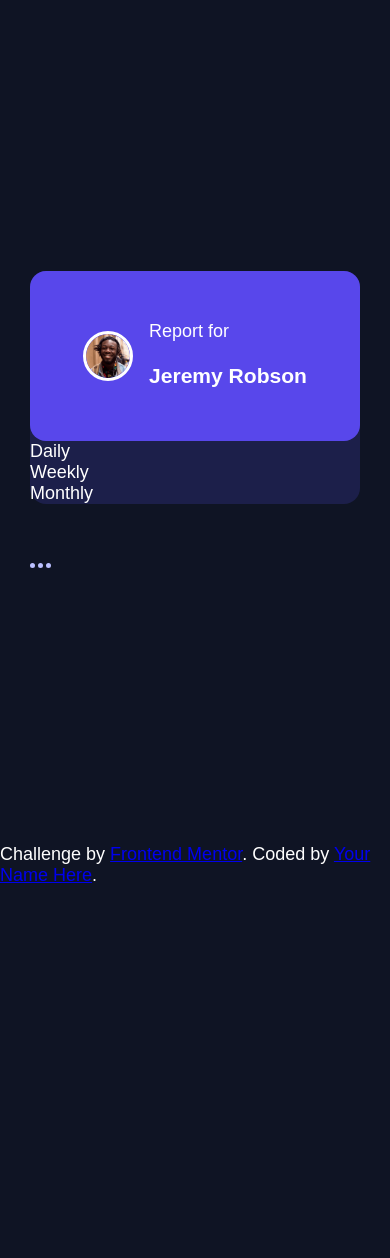
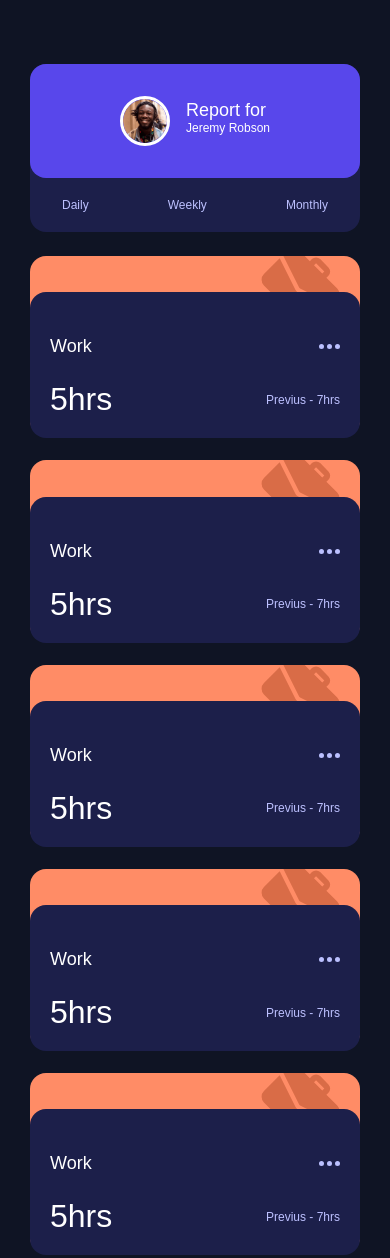
Before and after one commit to AndrewPechnikov/dashboard-activity, a plain HTML site: page index.html in a window 390 px wide. Shown: the top 1258 px of the page. Before the commit the page ends 886 px from the top, so only its background shows below. Drawn offline with Linux system fonts and the light colour scheme.

Commit message:
mobile version succes

```diff
--- a/index.html
+++ b/index.html
@@ -37,26 +37,79 @@
 
         </div>
       </div>
-      <div class="dashboard__item">
-        <article class="tracking-card">
+      <div class="dashboard__item  dashboard__item--work">
+        <article class="tracking-card ">
           <div class="tracking-card__header">
-            <h4 class="tracking-card__title"></h4>
+            <h4 class="tracking-card__title">Work</h4>
             <img class="tracking-card__menu" src="images/icon-ellipsis.svg" alt="menu">
           </div>
           <div class="tracking-card__body">
-            <div class="tracking-card__time"></div>
-            <div class="tracking-card__prev-period"></div>
-
-
+            <div class="tracking-card__time">5hrs</div>
+            <div class="tracking-card__prev-period">Previus - 7hrs</div>
           </div>
-
-
-
         </article>
-
+      </div>
+      <div class="dashboard__item  dashboard__item--work">
+        <article class="tracking-card ">
+          <div class="tracking-card__header">
+            <h4 class="tracking-card__title">Work</h4>
+            <img class="tracking-card__menu" src="images/icon-ellipsis.svg" alt="menu">
+          </div>
+          <div class="tracking-card__body">
+            <div class="tracking-card__time">5hrs</div>
+            <div class="tracking-card__prev-period">Previus - 7hrs</div>
+          </div>
+        </article>
+      </div>
+      <div class="dashboard__item  dashboard__item--work">
+        <article class="tracking-card ">
+          <div class="tracking-card__header">
+            <h4 class="tracking-card__title">Work</h4>
+            <img class="tracking-card__menu" src="images/icon-ellipsis.svg" alt="menu">
+          </div>
+          <div class="tracking-card__body">
+            <div class="tracking-card__time">5hrs</div>
+            <div class="tracking-card__prev-period">Previus - 7hrs</div>
+          </div>
+        </article>
+      </div>
+      <div class="dashboard__item  dashboard__item--work">
+        <article class="tracking-card ">
+          <div class="tracking-card__header">
+            <h4 class="tracking-card__title">Work</h4>
+            <img class="tracking-card__menu" src="images/icon-ellipsis.svg" alt="menu">
+          </div>
+          <div class="tracking-card__body">
+            <div class="tracking-card__time">5hrs</div>
+            <div class="tracking-card__prev-period">Previus - 7hrs</div>
+          </div>
+        </article>
+      </div>
+      <div class="dashboard__item  dashboard__item--work">
+        <article class="tracking-card ">
+          <div class="tracking-card__header">
+            <h4 class="tracking-card__title">Work</h4>
+            <img class="tracking-card__menu" src="images/icon-ellipsis.svg" alt="menu">
+          </div>
+          <div class="tracking-card__body">
+            <div class="tracking-card__time">5hrs</div>
+            <div class="tracking-card__prev-period">Previus - 7hrs</div>
+          </div>
+        </article>
+      </div>
+      <div class="dashboard__item  dashboard__item--work">
+        <article class="tracking-card ">
+          <div class="tracking-card__header">
+            <h4 class="tracking-card__title">Work</h4>
+            <img class="tracking-card__menu" src="images/icon-ellipsis.svg" alt="menu">
+          </div>
+          <div class="tracking-card__body">
+            <div class="tracking-card__time">5hrs</div>
+            <div class="tracking-card__prev-period">Previus - 7hrs</div>
+          </div>
+        </article>
       </div>
 
-    </div>
   </section>
 
 
--- a/style.css
+++ b/style.css
@@ -81,6 +81,107 @@ body {
 }
 
 .info-card__title {
+	font-weight: var(--weight-light);
+	margin: 0;
+	font-size: 12px;
 }
 .info-card__subtitle {
+	font-weight: var(--weight-light);
+	margin: -0.5rem 0 0;
 }
+
+.view-selector {
+	padding: 1.25rem 2rem;
+	display: flex;
+	justify-content: space-between;
+}
+
+.view-selector__item {
+	font-size: 12px;
+	color: var(--blue-200);
+	cursor: pointer;
+}
+
+.view-selector__item:hover,
+.view-selector__item:active {
+	color: white;
+}
+
+.dashboard__item {
+	width: 100%;
+	padding-top: 2.15rem;
+	background-color: white;
+	border-radius: var(--radius);
+	background-repeat: no-repeat;
+	background-position: 92% -8%;
+}
+
+.tracking-card {
+	background-color: var(--blue-800);
+	border-radius: var(--radius);
+
+	padding: 1.25rem;
+	position: relative;
+	bottom: -2px;
+}
+
+.dashboard__item--work {
+	background-color: var(--red-100);
+	background-image: url(images/icon-work.svg);
+}
+
+.dashboard__item--play {
+	background-color: var(--blue-100);
+	background-image: url(images/icon-play.svg);
+}
+
+.dashboard__item--study {
+	background-color: var(--red-200);
+	background-image: url(images/icon-study.svg);
+}
+
+.dashboard__item--exercise {
+	background-color: var(--green-100);
+	background-image: url(images/icon-exercise.svg);
+}
+
+.dashboard__item--social {
+	background-color: var(--violet-500);
+	background-image: url(images/icon-social.svg);
+}
+
+.dashboard__item--self-care {
+	background-color: var(--orange-100);
+	background-image: url(images/icon-self-care.svg);
+}
+
+.dashboard__item:hover .tracking-card {
+	background-color: var(--blue-500);
+}
+
+.tracking-card__header,
+.tracking-card__body {
+	display: flex;
+	align-items: center;
+	justify-content: space-between;
+}
+
+.tracking-card__menu {
+	cursor: pointer;
+}
+
+.tracking-card__title {
+	font-weight: var(--weight-normal);
+	font-size: var(--fs-base);
+}
+
+.tracking-card__time {
+	font-size: 32px;
+	font-weight: var(--weight-light);
+}
+
+.tracking-card__prev-period {
+	font-weight: var(--weight-light);
+	font-size: 12px;
+	color: var(--blue-200);
+}
```
